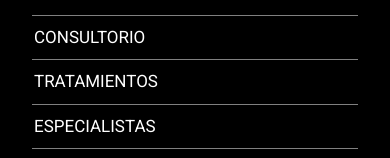
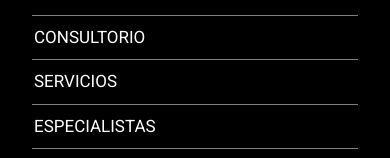
Before and after one commit to Danieljara23/luxury-smile, a React (Create React App) app: page /#/ in a window 390 px wide. Both pictures are taken after a click on the icon 338 px from the left and 106 px from the top of the page. Shown: the part 206-364 px from the top of the page. Built offline with nearby package versions, Linux system fonts and the light colour scheme.

Commit message:
Last fixes

```diff
--- a/src/components/FormValidator/AppointmentFormValidator.tsx
+++ b/src/components/FormValidator/AppointmentFormValidator.tsx
@@ -10,7 +10,7 @@ const AppointmentFormValidator = (values:any) => {
     let errors:any = {};
     if (values.name) {
         // errors.name = 'Nombre completo requerido';
-        if (!/^[a-zA-Z]+$/.test(values.name)) {
+        if (!/^[a-zA-Z ]+$/.test(values.name)) {
             errors.name = 'Nombre inválido';
         }
     }
--- a/src/components/FormValidator/FormValidator.tsx
+++ b/src/components/FormValidator/FormValidator.tsx
@@ -11,7 +11,7 @@ const FormValidator = (values:any) => {
     let errors:any = {};
     if (values.name) {
         // errors.name = 'Nombre completo requerido';
-        if (!/^[a-zA-Z]+$/.test(values.name)) {
+        if (!/^[a-zA-Z ]+$/.test(values.name)) {
             errors.name = 'Nombre inválido';
         }
     }
--- a/src/components/Home/HomeComponents/Carousel.tsx
+++ b/src/components/Home/HomeComponents/Carousel.tsx
@@ -15,9 +15,9 @@ const Slider:React.FC = () => {
     const isMobile = window.innerWidth <= 600
     const showArrows = isMobile ? true:false
     const galleryItems = [
-        <NavLink className={` flex `} to="/Appointment"><img src={isMobile ? FirstSlideMobile: FirstSlide} /></NavLink>,
-        <NavLink className={` flex `} to="/Appointment"><img src={isMobile ? SecondSlideMobile:SecondSlide} /></NavLink>,
-        <NavLink className={` flex `} to="/Appointment"><img src={isMobile ? ThirdSlideMobile:ThirdSlide} /></NavLink>,
+        <NavLink className={` flex `} to="/Treatments"><img src={isMobile ? FirstSlideMobile: FirstSlide} /></NavLink>,
+        <NavLink className={` flex `} to="/Contact"><img src={isMobile ? SecondSlideMobile:SecondSlide} /></NavLink>,
+        <NavLink className={` flex `} to="/Contact"><img src={isMobile ? ThirdSlideMobile:ThirdSlide} /></NavLink>,
 
         ]
     return(
--- a/src/components/Home/styles.css
+++ b/src/components/Home/styles.css
@@ -1,6 +1,5 @@
 @import "../../../node_modules/react-alice-carousel/lib/alice-carousel.css";
 .main-carousel img{
-    width: 100%;
     position: relative;
 }
 .main-carousel .alice-carousel__stage-item{
--- a/src/shared/Navbar/NavBar.tsx
+++ b/src/shared/Navbar/NavBar.tsx
@@ -134,7 +134,7 @@ function NavBar(props:Props) {
                     <ul className={`mt0 pa4 header flex-column absolute w-100 items-center mobile-menu ${showMenu ? 'flex grow-menu' : 'dn'} ${isFixed ?'fixed-mobile ':''}`}>
                         <li className={`w-100 pa2 tl ${classes.listItemMenu}`}><NavLink className={`${classes.menuLink} ${classes.listItemMenuMobile}`} to="/" onClick={()=>setshowMenu(false)}>Inicio</NavLink></li>
                         <li className={`w-100 pa2 tl ${classes.listItemMenu}`}><NavLink className={`${classes.menuLink} ${classes.listItemMenuMobile}`} to="/Consultory" onClick={()=>setshowMenu(false)}>Consultorio</NavLink></li>
-                        <li className={`w-100 pa2 tl ${classes.listItemMenu}`}><NavLink className={`${classes.menuLink} ${classes.listItemMenuMobile}`} to="/Treatments" onClick={()=>setshowMenu(false)}>Tratamientos</NavLink></li>
+                        <li className={`w-100 pa2 tl ${classes.listItemMenu}`}><NavLink className={`${classes.menuLink} ${classes.listItemMenuMobile}`} to="/Treatments" onClick={()=>setshowMenu(false)}>Servicios</NavLink></li>
                         <li className={`w-100 pa2 tl ${classes.listItemMenu}`}><NavLink className={`${classes.menuLink} ${classes.listItemMenuMobile}`} to="/Especialists" onClick={()=>setshowMenu(false)}>Especialistas</NavLink></li>
                         <li className={`w-100 pa2 tl ${classes.listItemMenu}`}><NavLink className={`${classes.menuLink} ${classes.listItemMenuMobile}`} to="/Testimonies" onClick={()=>setshowMenu(false)}>Testimonios</NavLink></li>
                         <li className={`w-100 pa2 tl ${classes.listItemMenu}`}><NavLink className={`${classes.menuLink} ${classes.listItemMenuMobile}`} to="/Contact" onClick={()=>setshowMenu(false)}>Contacto</NavLink></li>
```
